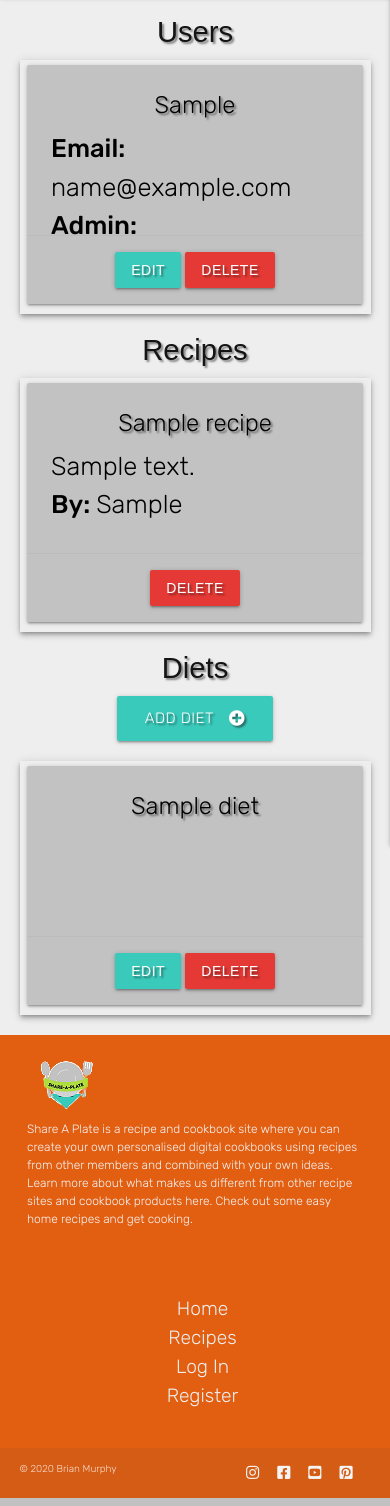
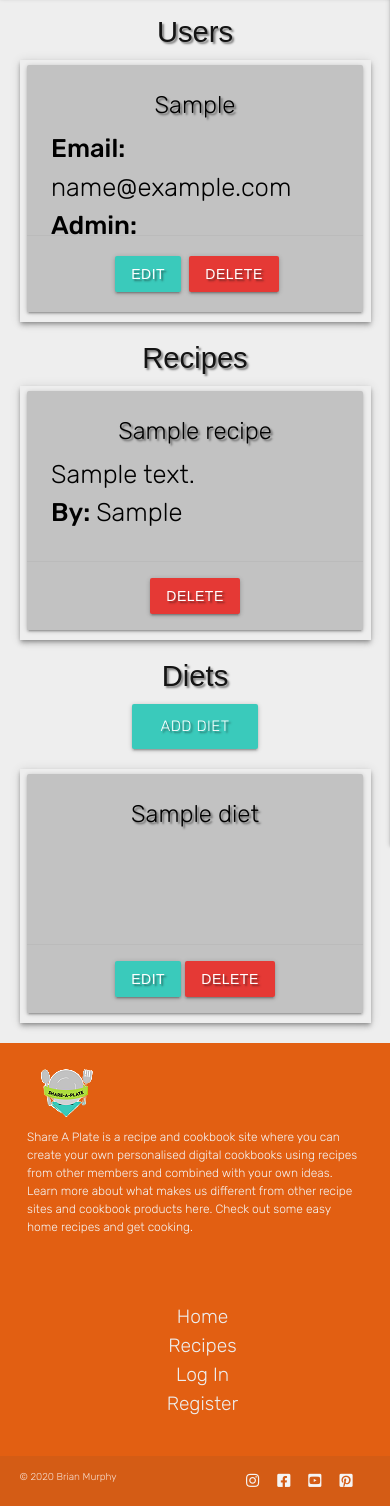
Before and after one commit to brimurphy/share-a-plate, a Flask app: template templates/admin_page.html in a window 390 px wide. Shown: the part 59-1565 px from the top of the page. Run offline with Flask 2, Linux system fonts and the light colour scheme; the template is opened without the code that fills it: most values are stand-ins (such as "Sample title", 1, 10 or a date in 2020); some libraries are stand-ins or nearby versions; some web fonts are replaced.

Commit message:
Update responsive styles of admin_page template

```diff
--- a/templates/admin_page.html
+++ b/templates/admin_page.html
@@ -8,12 +8,12 @@
        {% for user in users %}
          <div class="col s12 m4">
            <div class="card grey-bg">
-             <div class="card-content black-text">
+             <div class="card-content black-text admin-card">
                <span class="card-title center-align text-shadow">{{ user.username|capitalize }}</span>
                <p><strong>Email: </strong>{{ user.email }}</p>
                <p><strong>Admin: </strong>{{ user.is_superuser }}</p>
              </div>
-             <div class="card-action center-align">
+             <div class="card-action center-align cta-btn">
                <a href="{{ url_for('edit_user', user_id=user._id) }}"
                  class="btn turquoise-bg text-shadow btn-font">
                  Edit
@@ -36,7 +36,7 @@
        {% for recipe in recipes %}
          <div class="col s12 m4">
            <div class="card grey-bg">
-             <div class="card-content black-text">
+             <div class="card-content black-text admin-card">
                <span class="card-title center-align text-shadow">{{ recipe.recipe_name|capitalize }}</span>
                <p>{{ recipe.recipe_description|capitalize }}</p>
                <p><strong>By: </strong>{{ recipe.username|capitalize }}</p>
@@ -56,7 +56,7 @@
      <div class="row">
          <div class="col s12 center-align">
              <a href="{{ url_for('add_diet') }}" class="btn-large turquoise-bg text-shadow">
-               Add Diet<i class="fa fa-plus-circle prefix white-text right text-shadow"></i>
+               Add Diet<i class="fa fa-plus-circle prefix white-text right hide-on-small-only text-shadow"></i>
              </a>
          </div>
      </div>
@@ -64,7 +64,7 @@
        {% for diet in diets %}
          <div class="col s12 m4">
            <div class="card grey-bg">
-             <div class="card-content black-text">
+             <div class="card-content black-text admin-card">
                <span class="card-title center-align text-shadow">{{ diet.diet|capitalize }}</span>
              </div>
              <div class="card-action center-align">
```
